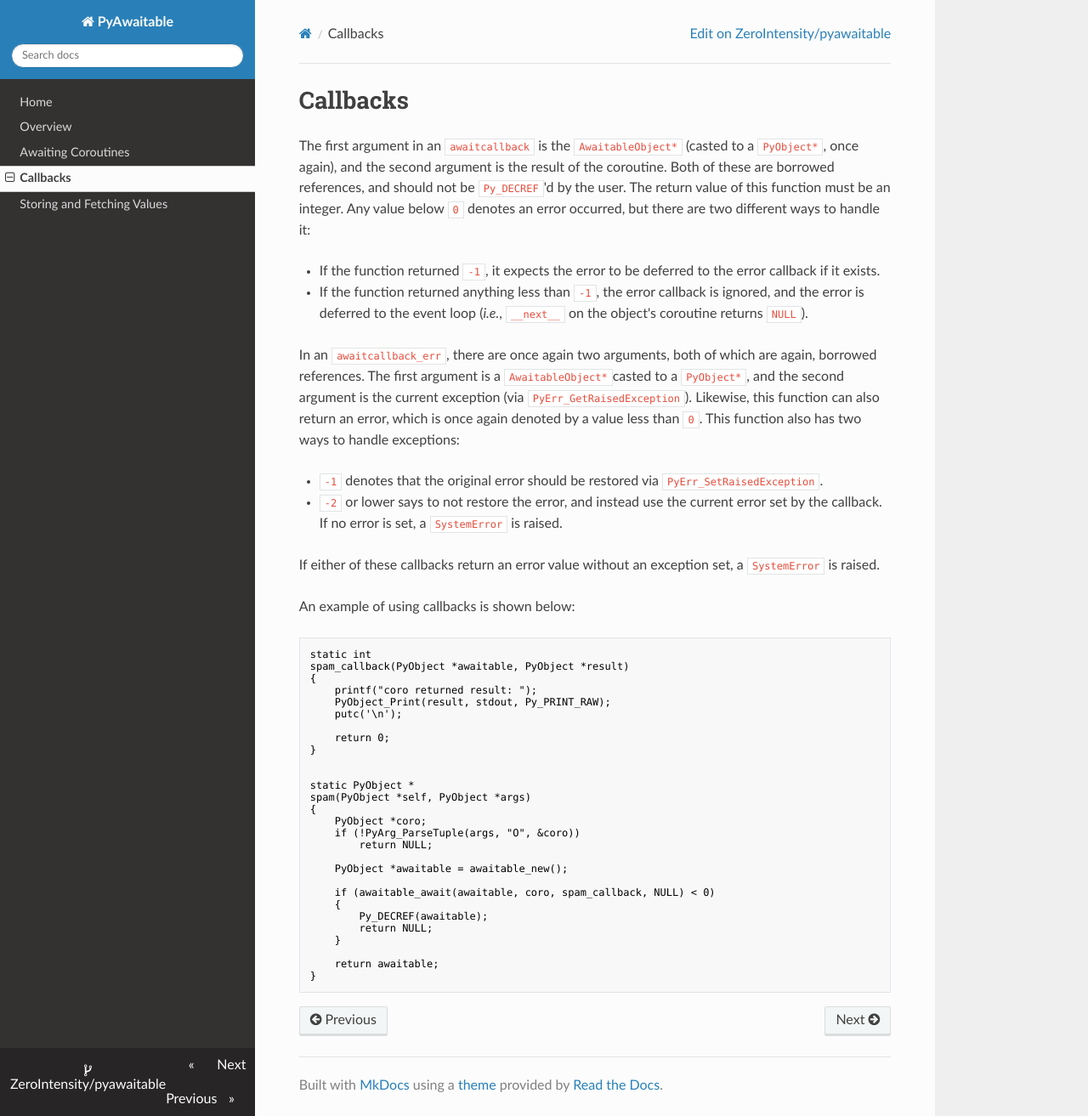
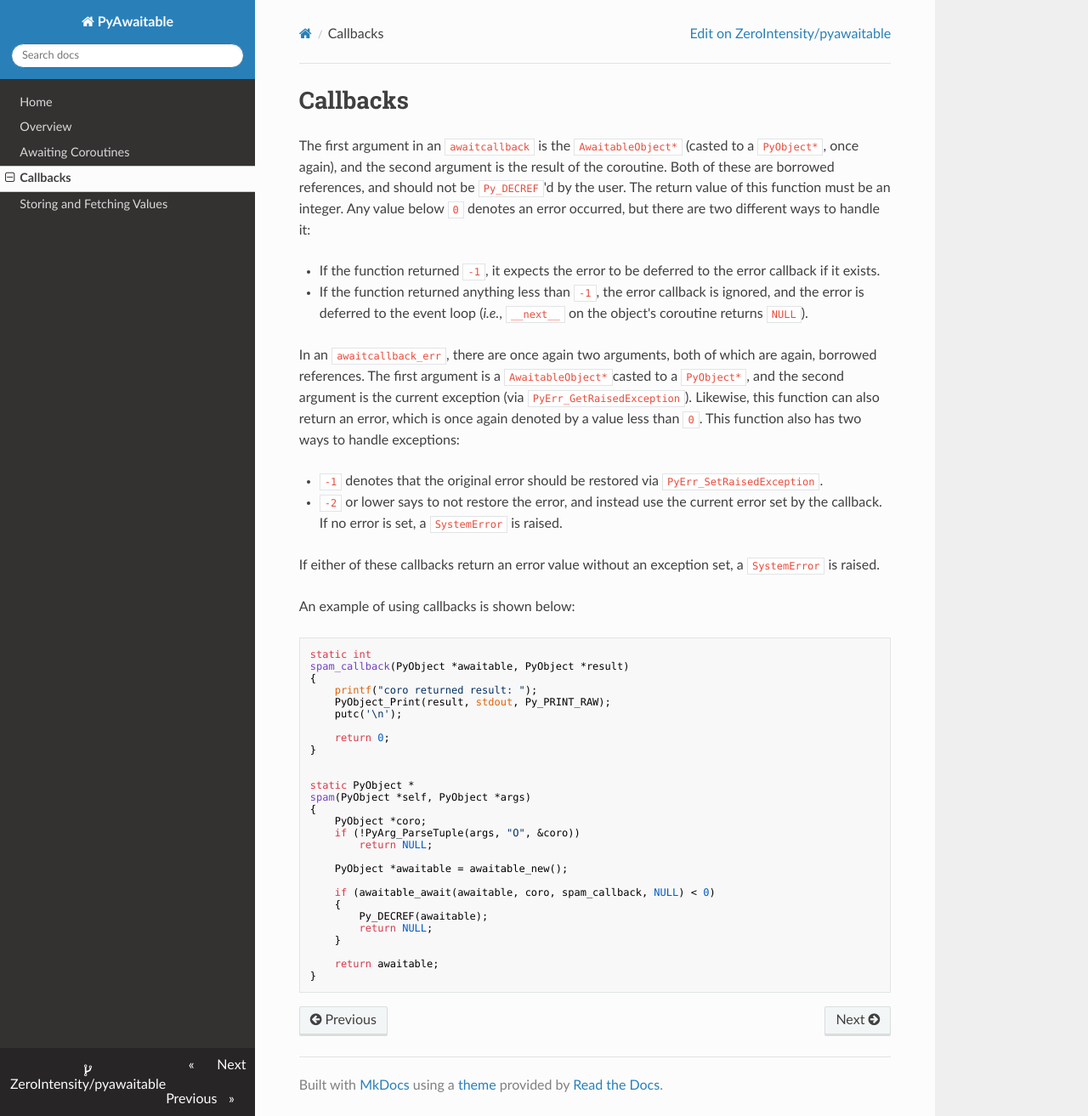
Before and after one commit to ZeroIntensity/pyawaitable, an MkDocs documentation site: the page built from docs/callbacks.md, in a window 1280 px wide and 1313 px high. Shown: the whole window at 85% size. Built offline with MkDocs 1.6.1, drawn with Linux system fonts in a browser that asks for light colours; nearby versions of some CDN libraries.

Commit message:
Update callbacks.md

````diff
--- a/docs/callbacks.md
+++ b/docs/callbacks.md
@@ -14,7 +14,7 @@ If either of these callbacks return an error value without an exception set, a `
 
 An example of using callbacks is shown below:
 
-```d
+```c
 static int
 spam_callback(PyObject *awaitable, PyObject *result)
 {
````
